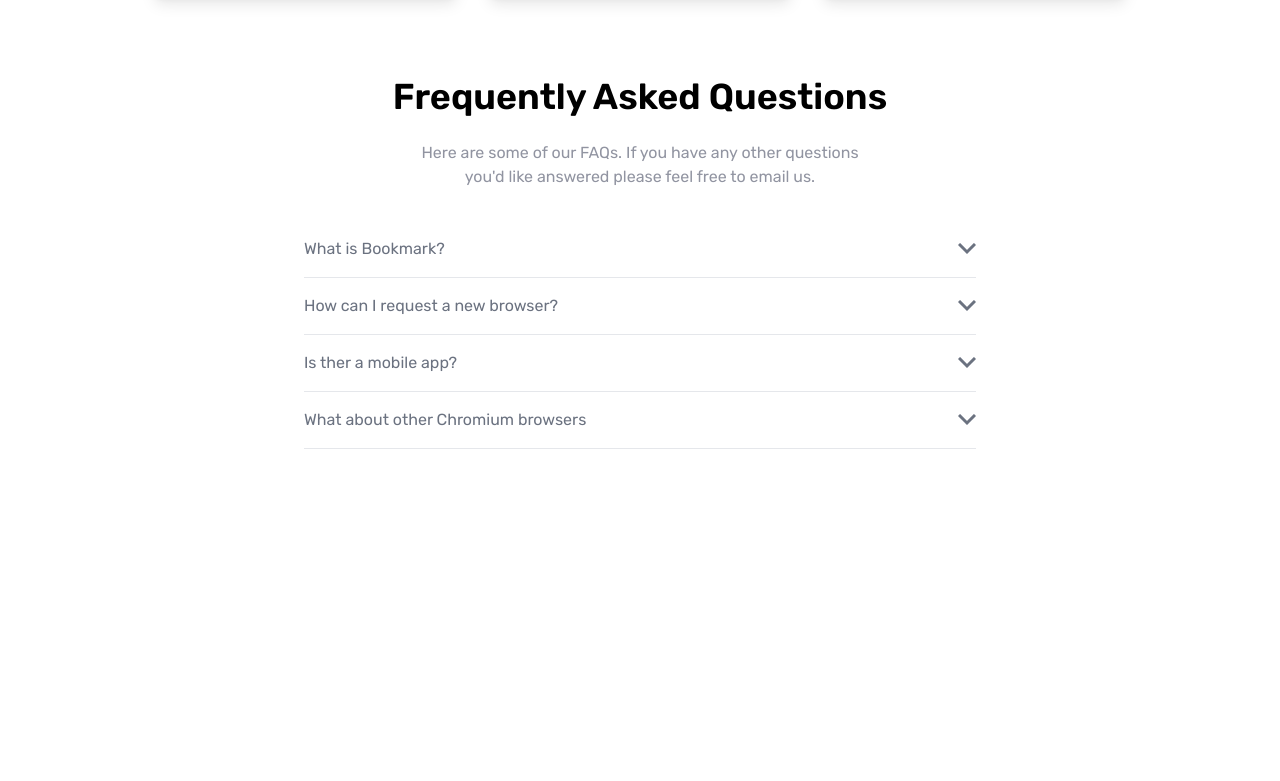
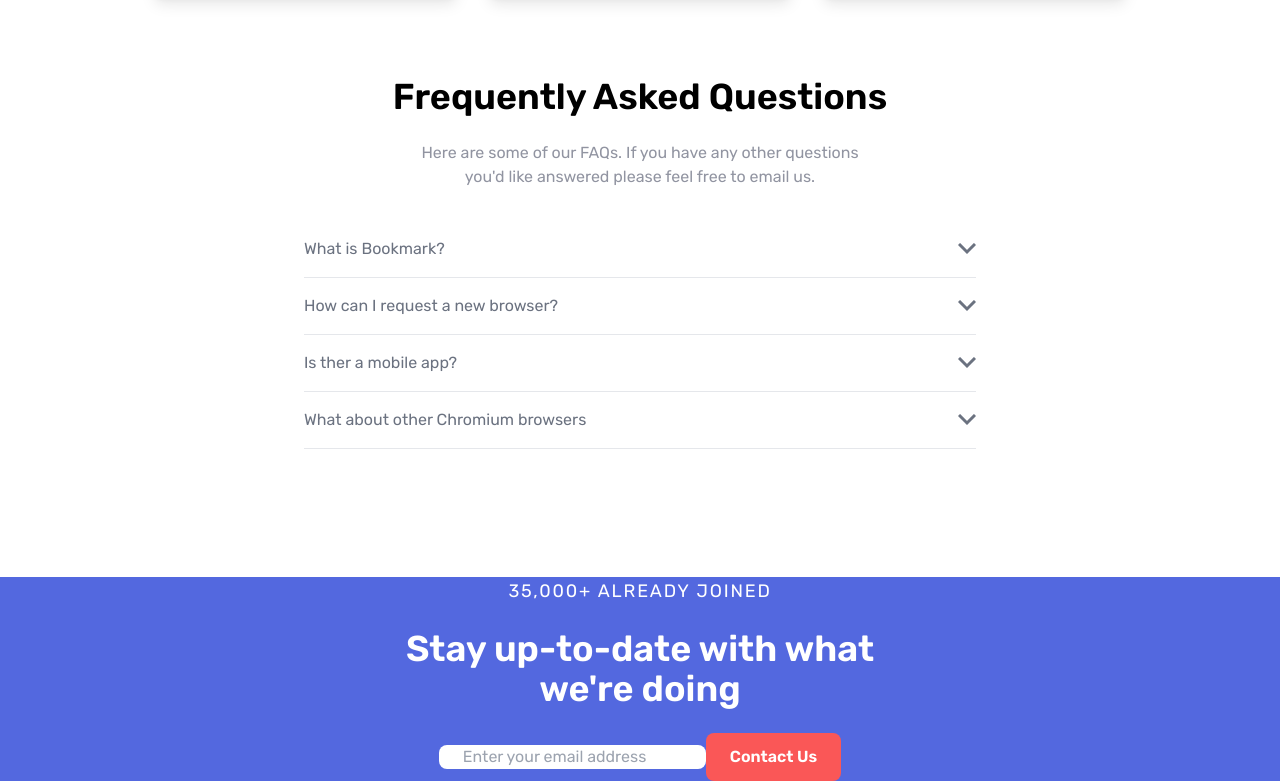
Before and after one commit to KaranMeghe/Bookmark, a website: page index.html in a window 1280 px wide. Shown: the part 2073-2854 px from the top of the page. Before the commit the page ends 2650 px from the top, so only its background shows below. Drawn offline with Linux system fonts and the light colour scheme.

Commit message:
Form section done

```diff
--- a/index.html
+++ b/index.html
@@ -314,13 +314,35 @@
               </div>
             </div>
 
-
           </div>
         </div>
       </div>
-
     </section>
   <!--  End of Section FAQ -->
+
+  <!-- Section Newsletter -->
+    <section id="newsletter" class="bg-softBlue">
+      <!-- Main container -->
+      <div class="max-w-lg mx-auto py-24">
+        <p class="mb-6 text-lg tracking-widest text-center text-white uppercase">35,000+ ALREADY JOINED</p>
+        <h2 class="px-3 mb-6 text-3xl font-semibold text-center text-white md:text-4xl">Stay up-to-date with what we're doing</h2>
+
+        <!-- Form -->
+        <form action="#" class="flex flex-col items-start justify-center max-w-2xl mx-auto space-y-6 text-base px-6 md:flex-row md:space-y-0 md:space-x-4">
+
+          <!-- Input and Button container -->
+          <div class="flex flex-col justify-between items-center mx-auto md:flex-row md:mx-0">
+
+            <input type="text" class="flex-1 px-6 pt-3 pb-2 mb-4 rounded-lg border-1 border-white focus:outline-none md:mr-3 md:mb-0" placeholder="Enter your email address" data-dashlane-rid="2311648a9f409d12" data-kwimpalastatus="alive" data-kwimpalaid="1670069340503-0" data-form-type="email">
+
+            <input type="submit" class="inline-flex px-6 py-3 font-semibold text-center text-white duration-200 transform rounded-lg cursor-pointer focus:outline-none bg-softRed hover:opacity-90" value="Contact Us" data-dashlane-rid="f034f448dd4d5d4e" data-form-type="action">
+
+          </div>
+        </form>
+      </div>
+    </section>
+  <!-- End of Section Newsletter -->
+
 
   <script src="./script.js"></script>
   </body>
```
